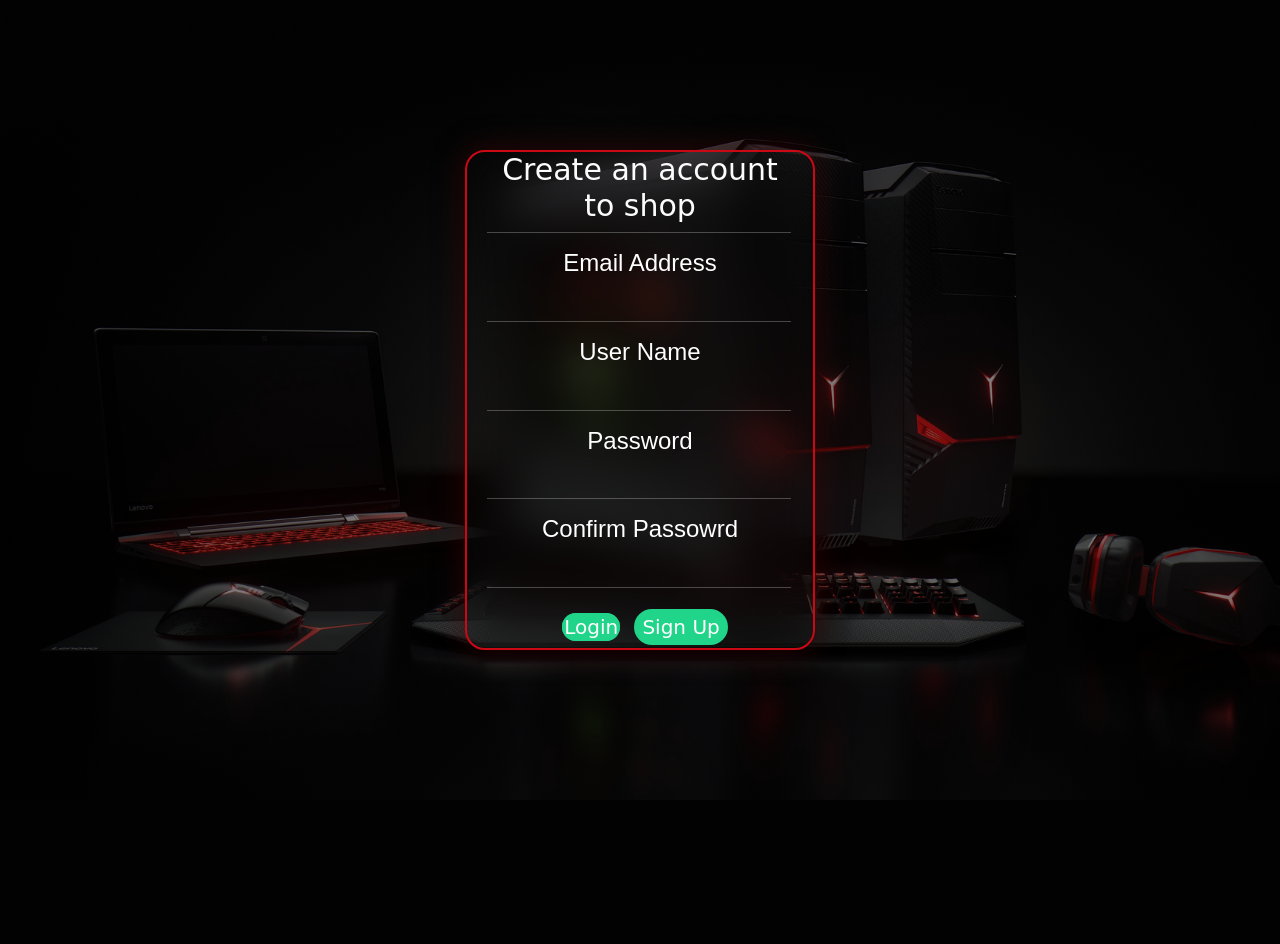
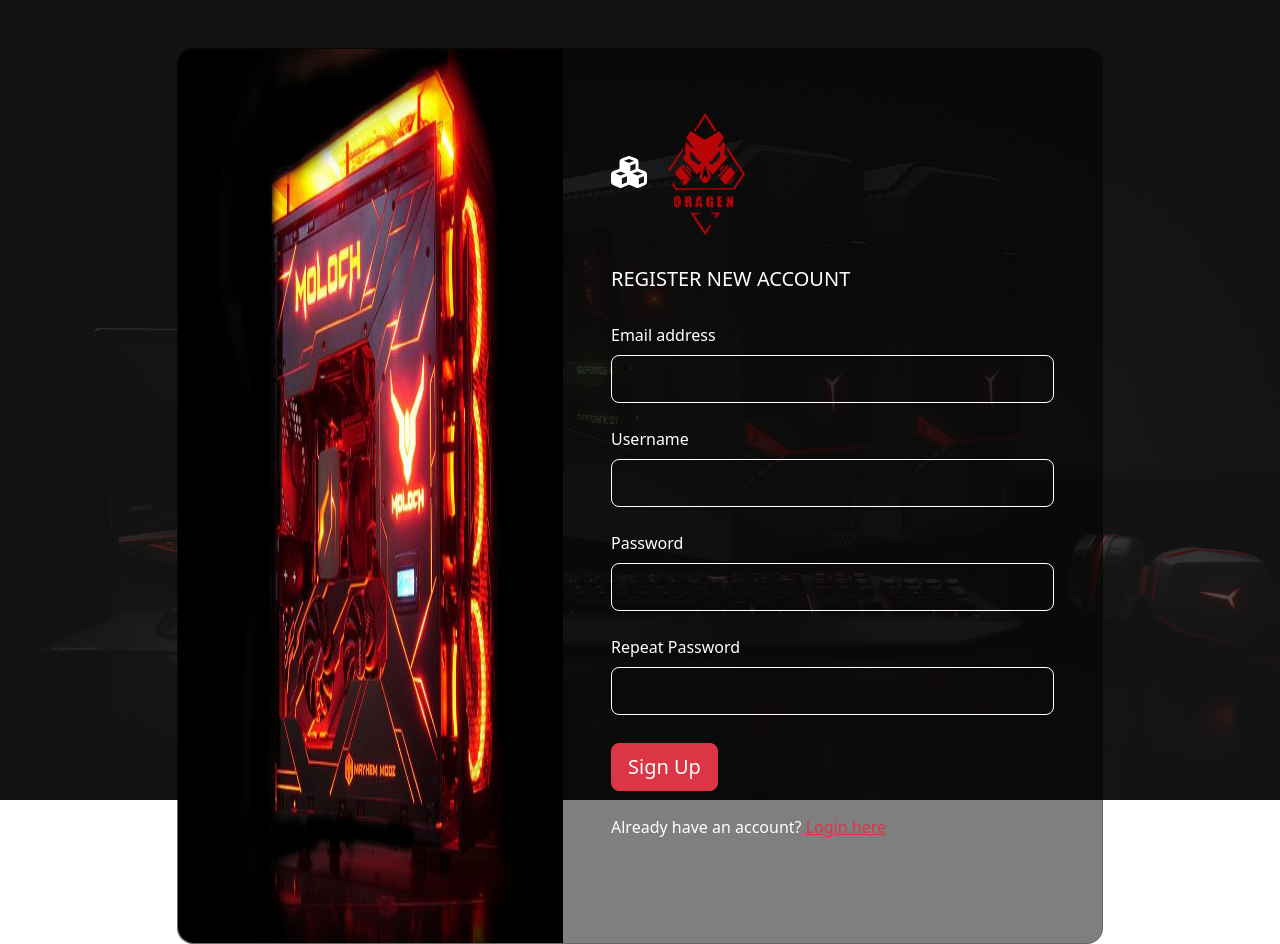
Before and after one commit to bravvjr/my_flask_gaming_app, a Flask app: page /sign-up in a window 1280 px wide. Before the commit the page ends 779 px from the top, so only its background shows below. Run offline with Flask 3, Linux system fonts and the light colour scheme; some libraries are stand-ins or nearby versions; some web fonts are replaced.

Commit message:
new login & signup

```diff
--- a/website/templates/signup.html
+++ b/website/templates/signup.html
@@ -6,7 +6,7 @@
 
 <!-- Sign Up section start -->
 
-<section class="base" id="base-signup">
+<!-- <section class="base" id="base-signup">
     <div class="base-content">
         <div class="form">
             <h3>
@@ -31,7 +31,87 @@
             </form>
         </div>
     </div>
-</section>
+</section> -->
+<section class="vh-100" style="background-color: #24242480;">
+    <div class="container py-5 h-100">
+      <div class="row d-flex justify-content-center align-items-center h-100">
+        <div class="col col-xl-10">
+          <div class="card custom-card">
+            <div class="row g-0">
+              <div class="col-md-6 col-lg-5 d-none d-md-block">
+                <img src="../static/images/pc4.jpeg"
+                  alt="login form" class="img-fluid" style="border-radius: 1rem 0 0 1rem; height: 100%;" />
+              </div>
+              <div class="col-md-6 col-lg-7 d-flex align-items-center">
+                <div class="card-body p-4 p-lg-5 text-white">
+
+                  <form method="POST">
+                    {{ form.hidden_tag() }}
+
+                    <div class="d-flex align-items-center mb-3 pb-1">
+                      <i class="fas fa-cubes fa-2x me-3 text-white"></i>
+                      <span class="h1 fw-bold mb-0">
+                        <img src="../static/images/new-oragen-logo-2-1.webp" alt="" style="height: 150px;">
+                      </span>
+                    </div>
+
+                    <h5 class="fw-normal mb-3 pb-3">REGISTER NEW ACCOUNT</h5>
+
+                    <div data-mdb-input-init class="form-outline mb-4">
+                      <label class="form-label text-white" for="form2Example17">Email address</label>
+                      {{ form.email(class="form-control form-control-lg") }}
+                    </div>
+
+                    <div data-mdb-input-init class="form-outline mb-4">
+                        <label class="form-label text-white" for="form2Example17">Username</label>
+                        {{ form.username(class="form-control form-control-lg") }}
+                      </div>
+
+                    <div data-mdb-input-init class="form-outline mb-4">
+                      <label class="form-label text-white" for="form2Example27">Password</label>
+                      {{ form.password1(class="form-control form-control-lg") }}
+                    </div>
+
+                    <div data-mdb-input-init class="form-outline mb-4">
+                        <label class="form-label text-white" for="form2Example27">Repeat Password</label>
+                        {{ form.password2(class="form-control form-control-lg") }}
+                      </div>
+
+                    <div class="pt-1 mb-4">
+                        {{ form.submit(class="btn btn-danger btn-lg btn-block") }}
+                    </div>
+                    <p class="mb-5 pb-lg-2 text-white">Already have an account? <a href="/login" class="text-danger">Login here</a></p>
+                  </form>
+
+                </div>
+              </div>
+            </div>
+          </div>
+        </div>
+      </div>
+    </div>
+  </section>
+
+  <style>
+    .custom-card {
+      background: rgba(0, 0, 0, 0.5) !important;
+      border-radius: 1rem;
+    }
+    .form-control {
+      background: transparent !important;
+      color: white !important;
+      border: 1px solid white !important;
+    }
+    .form-control::placeholder {
+      color: rgba(255, 255, 255, 0.7) !important;
+    }
+    .form-control:focus {
+      background: transparent !important;
+      color: white !important;
+      border: 1px solid red !important;
+    }
+  </style>
+
 
 
 {% endblock %}
```
Also changed, not shown: website/templates/login.html (+9 -9 lines).
